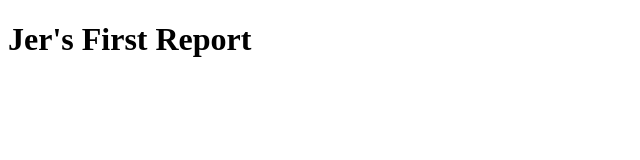
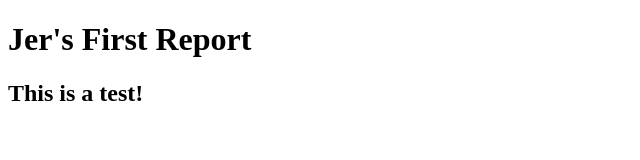
Before and after one commit to jer-webdesign/my-first-repos, a plain HTML site: page index.html in a window 1280 px wide. Shown: the whole page, without its empty margins (0-640 px from the left). Drawn offline with Linux system fonts and the light colour scheme.

Commit message:
Update index.html
Added h2 "This is a test1"

```diff
--- a/index.html
+++ b/index.html
@@ -6,5 +6,6 @@
  </head>
 <body>
  <h1>Jer's First Report</h1>
+ <h2>This is a test!</h2>
 </body>
 </html>
```
